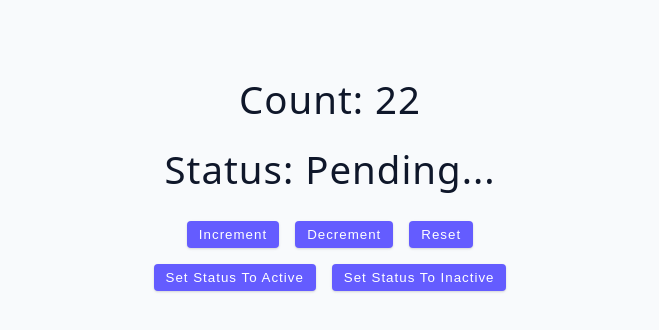
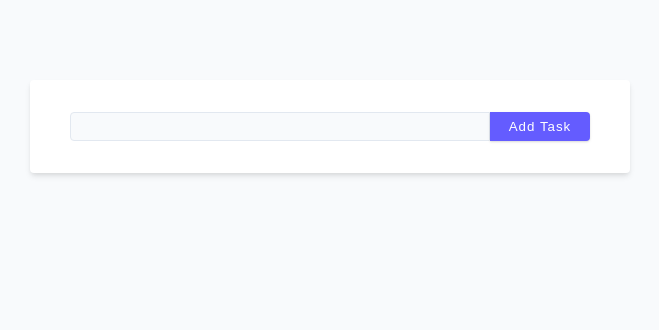
Before and after one commit to tenbite-daniel/typescript-course, a React (Vite) app in the folder 02-typescript-react-essentials/: page / in a window 1280 px wide. Shown: the top 330 px of the page, without its empty margins (310-969 px from the left). Built offline with nearby package versions, Linux system fonts and the light colour scheme.

Commit message:
chore: completed Task Application challange

```diff
--- /dev/null
+++ b/02-typescript-react-essentials/src/10-tasks/Form.tsx
@@ -0,0 +1,41 @@
+import { useState } from "react";
+import { type Task } from "./types";
+
+type FormProps = {
+    addTask: (task: Task) => void;
+};
+
+function Form({ addTask }: FormProps) {
+    const [text, setText] = useState("");
+    const handleSubmit = (e: React.FormEvent<HTMLFormElement>) => {
+        e.preventDefault();
+        if (!text) {
+            alert("please enter a task");
+            return;
+        }
+        addTask({
+            id: new Date().getTime().toString(),
+            description: text,
+            isCompleted: false,
+        });
+        setText("");
+    };
+    return (
+        <form className="form task-form" onSubmit={handleSubmit}>
+            <input
+                type="text"
+                name="text"
+                className="form-input"
+                value={text}
+                onChange={(e) => {
+                    setText(e.target.value);
+                }}
+            />
+            <button className="btn" type="submit">
+                Add Task
+            </button>
+        </form>
+    );
+}
+
+export default Form;
--- /dev/null
+++ b/02-typescript-react-essentials/src/10-tasks/List.tsx
@@ -0,0 +1,29 @@
+import { type Task } from "./types";
+
+type ListProps = {
+    tasks: Task[];
+    toggleTask: ({ id }: { id: string }) => void;
+};
+
+const List = ({ tasks, toggleTask }: ListProps) => {
+    return (
+        <ul className="list">
+            {tasks.map((task) => {
+                return (
+                    <li key={task.id}>
+                        <p className="task-text">{task.description}</p>
+                        <input
+                            type="checkbox"
+                            checked={task.isCompleted}
+                            onChange={() => {
+                                toggleTask({ id: task.id });
+                            }}
+                        />
+                    </li>
+                );
+            })}
+        </ul>
+    );
+};
+
+export default List;
--- a/02-typescript-react-essentials/src/10-tasks/index.tsx
+++ b/02-typescript-react-essentials/src/10-tasks/index.tsx
@@ -1,9 +1,43 @@
+import { useState, useEffect } from "react";
+import { type Task } from "./types";
+import Form from "./Form";
+import List from "./List";
+
+function loadTasks(): Task[] {
+    const storedTasks = localStorage.getItem("tasks");
+    return storedTasks ? JSON.parse(storedTasks) : [];
+}
+
+function updateStorage(tasks: Task[]): void {
+    localStorage.setItem("tasks", JSON.stringify(tasks));
+}
+
 function Component() {
-  return (
-    <div>
-      <h2>React & Typescript</h2>
-      <h2>Task List</h2>
-    </div>
-  );
+    const [tasks, setTasks] = useState<Task[]>(() => loadTasks());
+
+    const addTask = (task: Task) => {
+        setTasks([...tasks, task]);
+    };
+
+    const toggleTask = ({ id }: { id: string }) => {
+        setTasks(
+            tasks.map((task) => {
+                if (task.id === id) {
+                    return { ...task, isCompleted: !task.isCompleted };
+                }
+                return task;
+            })
+        );
+    };
+    useEffect(() => {
+        updateStorage(tasks);
+    }, [tasks]);
+
+    return (
+        <div>
+            <Form addTask={addTask} />
+            <List tasks={tasks} toggleTask={toggleTask} />
+        </div>
+    );
 }
 export default Component;
--- /dev/null
+++ b/02-typescript-react-essentials/src/10-tasks/types.ts
@@ -0,0 +1,5 @@
+export type Task = {
+    id: string;
+    description: string;
+    isCompleted: boolean;
+};
--- a/02-typescript-react-essentials/src/App.tsx
+++ b/02-typescript-react-essentials/src/App.tsx
@@ -1,4 +1,4 @@
-import Component from "./09-rtk";
+import Component from "./10-tasks";
 
 function App() {
     return (
```
